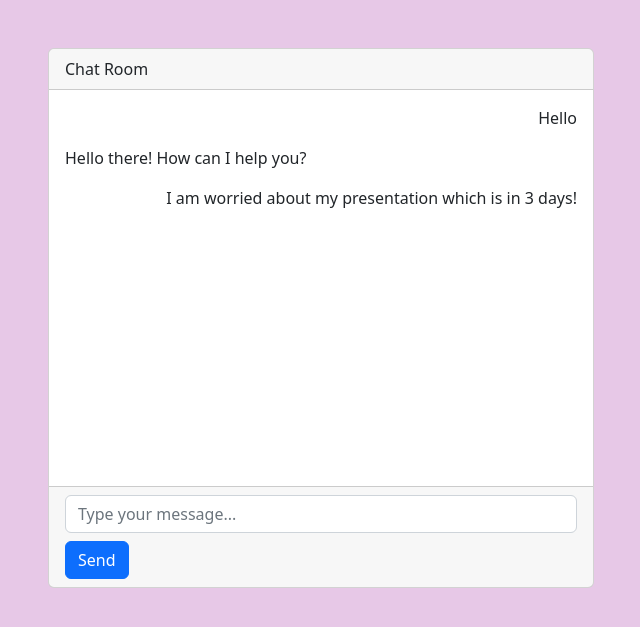
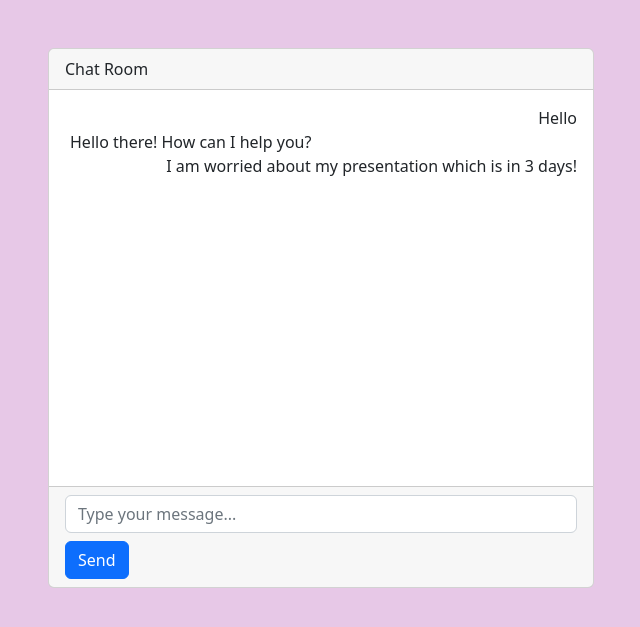
Before and after one commit to meetsatra/MindfulDiary, a Django app: page /chat/ in a window 1280 px wide. Shown: the part 56-683 px from the top of the page, without its empty margins (319-959 px from the left). Run offline with Django 4.2, Linux system fonts and the light colour scheme; a user stored in the database is signed in; data comes from the database, SQL or seed files in the repository; both versions use the stored data as it was after the commit; parts of the project's set-up code (start-up, migrations or seed data) failed here and were passed over.

Commit message:
chat connections ui done

```diff
--- a/home/static/style.css
+++ b/home/static/style.css
@@ -7,3 +7,13 @@ div .delete-button a {
     position: absolute;
     right: 20px;
 }
+
+.chatbot-message {
+    text-align: left;
+    /* color: blue; Style chatbot messages */
+}
+
+.user-message {
+    text-align: right;
+    /* color: green; Style user messages */
+}
--- a/home/templates/chat.html
+++ b/home/templates/chat.html
@@ -38,13 +38,15 @@
                     Chat Room
                 </div>
                 <div class="card-body" id="chat-messages">
+                    <ul id="message-list" style="list-style-type:none; padding-left:5px">
                         {% for conversation in conversations %}
                             {% if conversation.is_chatbot_message %}
-                            <p class="w-100 float-start">{{ conversation.message }}</p>
+                                <li class="chatbot-message">{{ conversation.message }}</li>
                             {% else %}
-                            <p class=" float-end">{{ conversation.message }}</p>
+                                <li class="user-message">{{ conversation.message }}</li>
                             {% endif %}
                         {% endfor %}
+                    </ul>
                 </div>
                 <div class="card-footer">
                     {% csrf_token %}
@@ -62,18 +64,31 @@
         var message = messageInput.value;
 
         // Add logic to send the message to the server (Django view) using AJAX
-        // For simplicity, I'm using jQuery for AJAX here
-        $.post("/send_message/", { message: message }, function(response) {
+        $.ajax({
+            url: "/send_message/",
+            type: "POST",
+            data: {
+                message: message,
+                csrfmiddlewaretoken: '{{ csrf_token }}'
+            },
+            dataType: "json",
+            success: function(response) {
                 if (response.status === 'success') {
                     // Display the sent message in the chat
                     var chatMessages = document.getElementById('chat-messages');
-                chatMessages.innerHTML += '<p>' + response.message + '</p>';
+                    var messageClass = response.is_chatbot ? 'float-start' : 'float-end';
+                    var messageContainer = '<div class="message-container ' + messageClass + '"><p>' + response.message + '</p></div>';
+                    chatMessages.insertAdjacentHTML('afterbegin', messageContainer);
 
                     // Clear the input field after sending the message
                     messageInput.value = '';
                 } else {
                     alert('Error sending message.');
                 }
+            },
+            error: function(xhr, status, error) {
+                alert('Error sending message: ' + error);
+            }
         });
     }
 </script>
--- a/mindful/urls.py
+++ b/mindful/urls.py
@@ -25,6 +25,7 @@ urlpatterns = [
     path('add/',add, name="add"),
     path('chat/',chat, name="chat"),
     path('delete_entry/<int:entry_id>/', delete_entry, name='delete_entry'),
+    path('send_message/', send_message, name='send_message'),
 
     path('register/',register, name="register"),
     path('login/',login_page, name="login_page"),
```
Also changed, not shown: db.sqlite3. Lines whose indentation alone changed are shown as unchanged.
